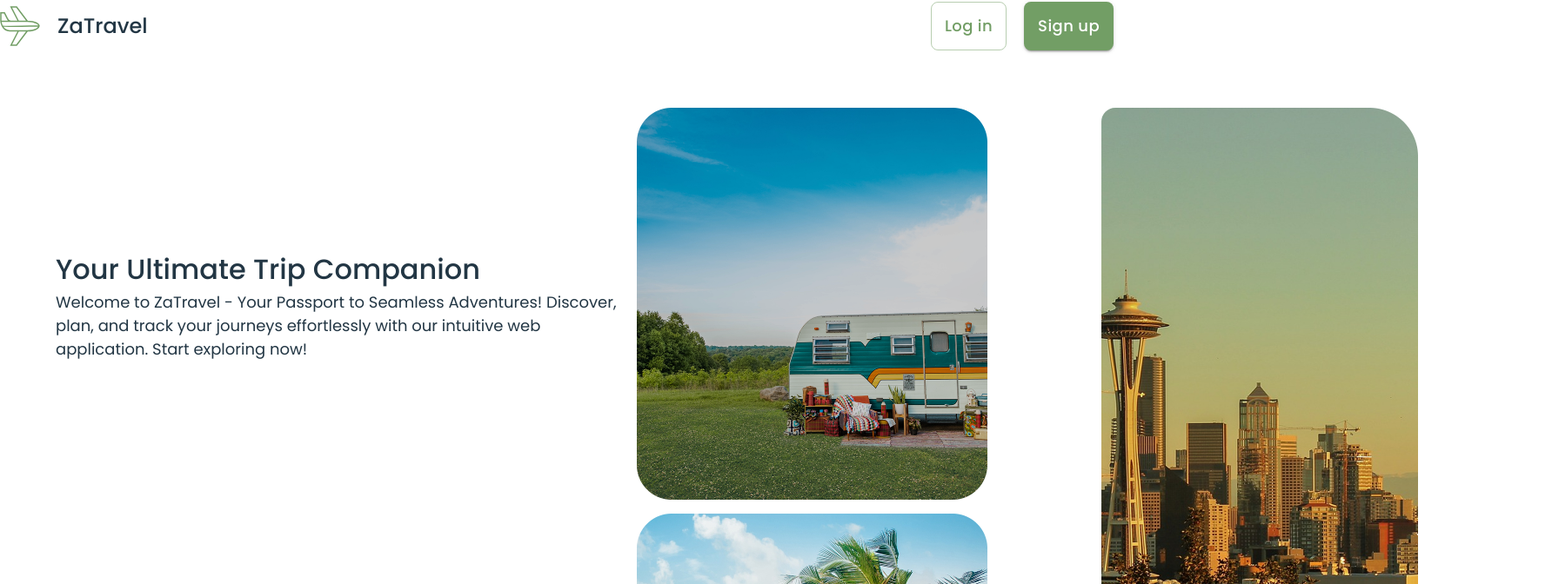
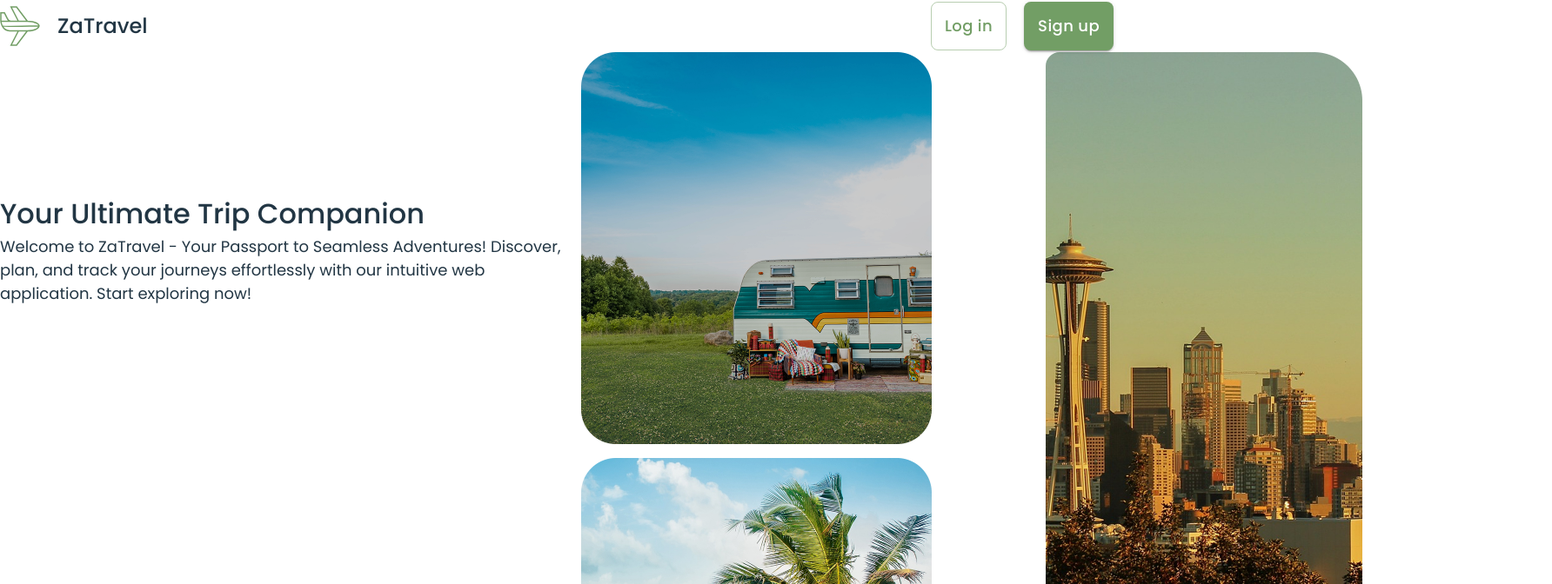
Before and after one commit to Mortharion-tech/za-travel, a React (Vite) app: page / in a window 1280 px wide. Shown: the top 672 px of the page at 87% size, 1784 px wide, since content can reach past the window. Built offline with nearby package versions, Linux system fonts and the light colour scheme; no server answers.

Commit message:
Update Hero.tsx

```diff
--- a/src/features/landing/components/Hero/Hero.tsx
+++ b/src/features/landing/components/Hero/Hero.tsx
@@ -21,7 +21,7 @@ import oceanCoastImage from '../../assets/ocean-coast.png';
 
 export default function Hero() {
   return (
-    <Container maxWidth="lg" sx={{ py: 8 }}>
+    <>
       <Stack direction="row" sx={{ width: 1720 }}>
         <Stack>
           <PlaneIcon />
@@ -143,6 +143,6 @@ export default function Hero() {
           </Grid>
         </Grid>
       </Stack>
-    </Container>
+    </>
   );
 }
```
